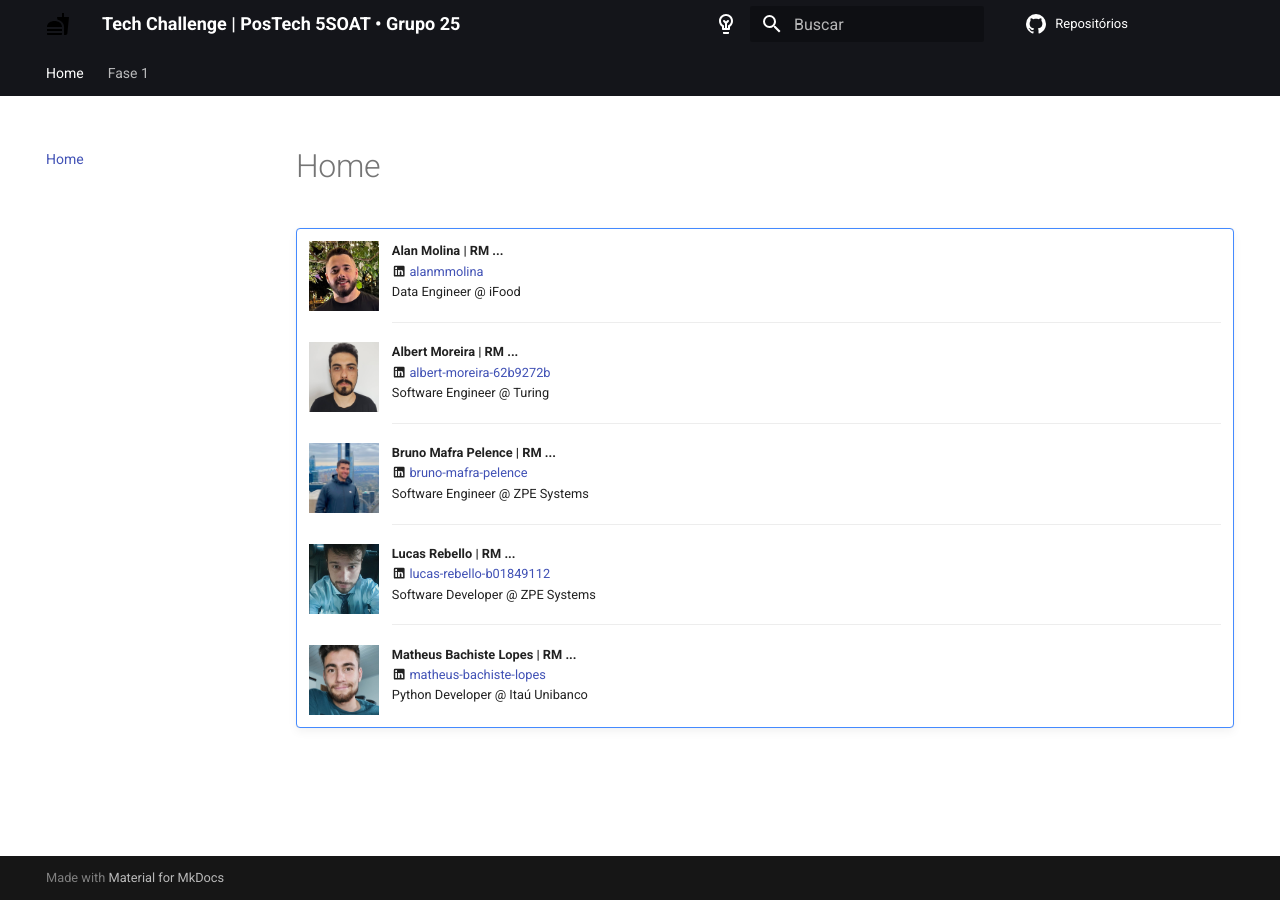
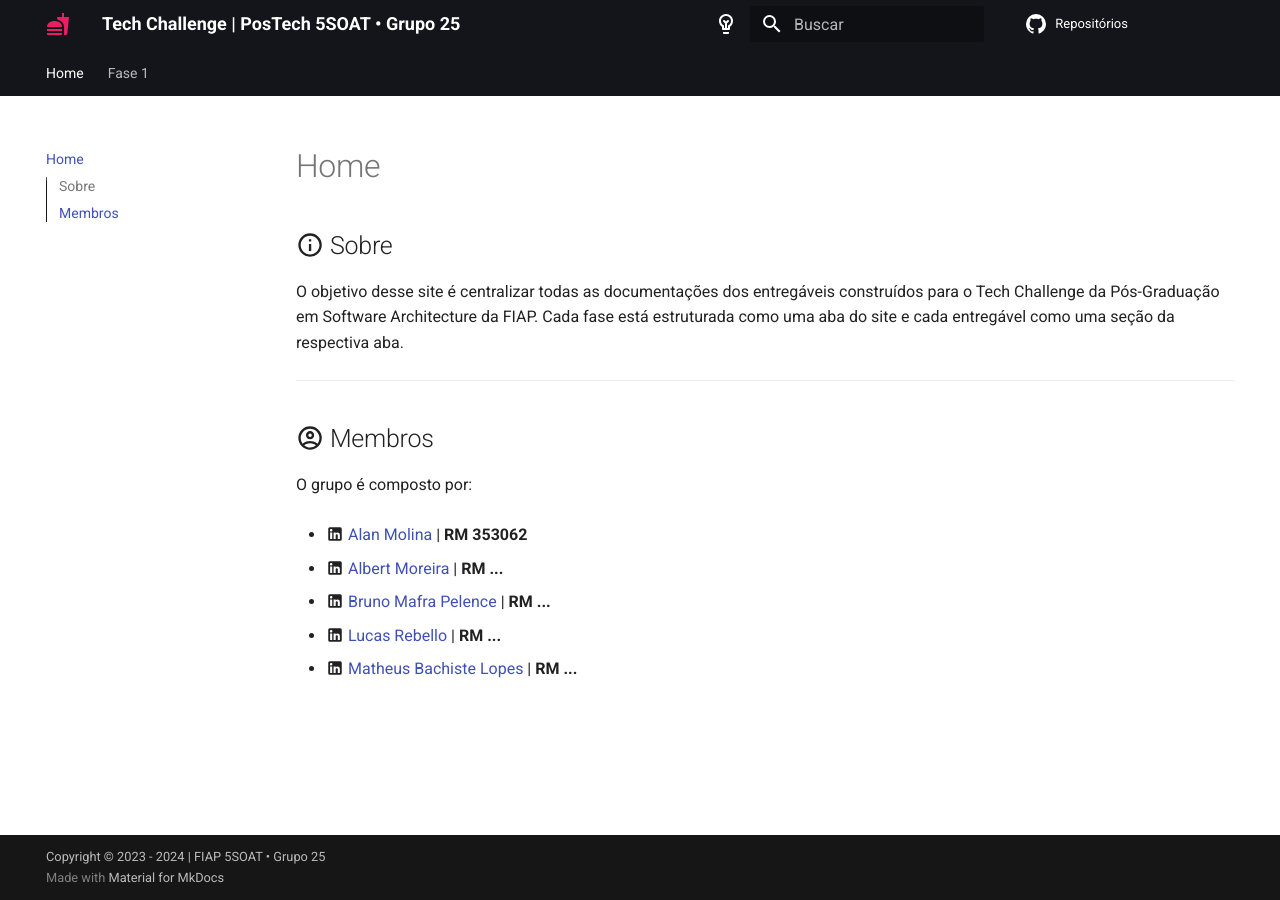
Before and after one commit to postech-5soat-grupo-25/postech-5soat-grupo-25.github.io, an MkDocs documentation site: the page built from docs/index.md, in a window 1280 px wide. Built offline with MkDocs 1.6.1 and Material for MkDocs 9.7.7, drawn with Linux system fonts in a browser that asks for light colours.

Commit message:
adding more docs and updating site

```diff
--- a/docs/index.md
+++ b/docs/index.md
@@ -1,39 +1,17 @@
+## :material-information-outline: Sobre
+O objetivo desse site é centralizar todas as documentações dos entregáveis construídos para o Tech Challenge da Pós-Graduação em Software Architecture da FIAP. Cada fase está estruturada como uma aba do site e cada entregável como uma seção da respectiva aba.
 
-!!! NOTE ""
-    ![Alan Molina](./assets/images/alan_molina.jpeg){ align=left width="70"}
+---
 
-    **Alan Molina | RM ...**
-    :material-linkedin: [alanmmolina](https://www.linkedin.com/in/alanmmolina/)
-    Data Engineer @ iFood
+## :material-account-circle-outline: Membros
+O grupo é composto por:
 
-    ---
+- :material-linkedin: [Alan Molina](https://www.linkedin.com/in/alanmmolina/) | **RM 353062**
 
-    ![Albert Moreira](./assets/images/albert_moreira.jpeg){ align=left width="70"}
+- :material-linkedin: [Albert Moreira](https://www.linkedin.com/in/in/albert-moreira-62b9272b/) | **RM ...**
 
-    **Albert Moreira | RM ...**
-    :material-linkedin: [albert-moreira-62b9272b](https://www.linkedin.com/in/in/albert-moreira-62b9272b/)
-    Software Engineer @ Turing
+- :material-linkedin: [Bruno Mafra Pelence](https://www.linkedin.com/in/in/bruno-mafra-pelence/) | **RM ...**
 
-    ---
+- :material-linkedin: [Lucas Rebello](https://www.linkedin.com/in/in/lucas-rebello-b01849112/) | **RM ...**
 
-    ![Bruno Mafra Pelence](./assets/images/bruno_mafra.jpeg){ align=left width="70"}
-
-    **Bruno Mafra Pelence | RM ...**
-    :material-linkedin: [bruno-mafra-pelence](https://www.linkedin.com/in/in/bruno-mafra-pelence/)
-    Software Engineer @ ZPE Systems
-
-    ---
-
-    ![Lucas Rebello](./assets/images/lucas_rebello.jpeg){ align=left width="70"}
-
-    **Lucas Rebello | RM ...**
-    :material-linkedin: [lucas-rebello-b01849112](https://www.linkedin.com/in/in/lucas-rebello-b01849112/)
-    Software Developer @ ZPE Systems
-
-    ---
-
-    ![Matheus Bachiste Lopes](./assets/images/matheus_lopes.jpeg){ align=left width="70"}
-
-    **Matheus Bachiste Lopes | RM ...**
-    :material-linkedin: [matheus-bachiste-lopes](https://www.linkedin.com/in/in/matheus-bachiste-lopes/)
-    Python Developer @ Itaú Unibanco
+- :material-linkedin: [Matheus Bachiste Lopes](https://www.linkedin.com/in/in/matheus-bachiste-lopes/) | **RM ...**
--- a/mkdocs.yml
+++ b/mkdocs.yml
@@ -2,12 +2,15 @@ site_name: Tech Challenge | PosTech 5SOAT • Grupo 25
 
 repo_name: Repositórios
 repo_url: https://github.com/postech-5soat-grupo-25
+
+copyright: Copyright &copy; 2023 - 2024 | FIAP 5SOAT • Grupo 25
 
 # Theme
 theme:
   name: material
   language: pt-BR
   logo: assets/logo.svg
+  favicon: assets/favicon.ico
   palette:
   - media: "(prefers-color-scheme: light)"
     scheme: default
```
Also changed, not shown: docs/fase_1/entregavel_1.md (added, +12 -0 lines), docs/fase_1/entregavel_2.md (added, +7 -0 lines), docs/fase_1/entregavel_3.md (renamed from docs/fase_1/index.md, +5 -0 lines), docs/.pages, docs/assets/favicon.ico (added), docs/assets/images/alan_molina.jpeg (deleted), docs/assets/images/albert_moreira.jpeg (deleted), docs/assets/images/bruno_mafra.jpeg (deleted), docs/assets/images/lucas_rebello.jpeg (deleted), docs/assets/images/matheus_lopes.jpeg (deleted), docs/assets/logo.svg, pyproject.toml (line endings or trailing spaces), 5 other files.
